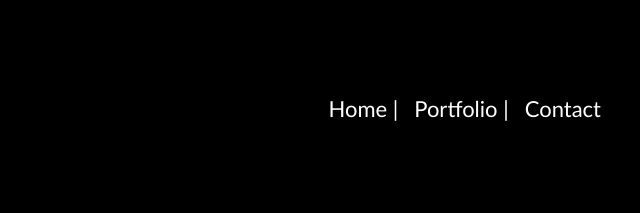
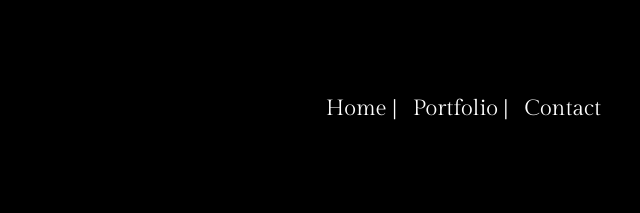
Before and after one commit to sawi4644/sawi4644.github.io, a plain HTML site: page index.html in a window 1280 px wide. Shown: the top 213 px of the page, 496-1136 px from the left. Drawn offline with nearby package versions, Linux system fonts and the light colour scheme; files that its build step writes are made by us from their sources.

Commit message:
adding font

```diff
--- a/Assets/css/style.css
+++ b/Assets/css/style.css
@@ -94,6 +94,7 @@ a {
   text-decoration: none;
   font-size: 22px;
   color: white;
+  font-family: "Gilda Display", serif;
 }
 
 button:hover,
--- a/index.html
+++ b/index.html
@@ -12,6 +12,10 @@
     integrity="sha384-9aIt2nRpC12Uk9gS9baDl411NQApFmC26EwAOH8WgZl5MYYxFfc+NcPb1dKGj7Sk" crossorigin="anonymous" />
   <!-- Index CSS Master file -->
   <link rel="stylesheet" href="Assets/css/style.css" />
+  <!--Google font- guilda display-->
+  <link rel="preconnect" href="https://fonts.googleapis.com">
+  <link rel="preconnect" href="https://fonts.gstatic.com" crossorigin>
+  <link href="https://fonts.googleapis.com/css2?family=Gilda+Display&display=swap" rel="stylesheet">
 
   <title>Welcome to my Page</title>
 </head>
```
Also changed, not shown: Assets/images/3moon.jpg (deleted), Assets/images/biglogo.png (deleted), Assets/images/brb.gif (deleted), Assets/images/contactpage.png (deleted), Assets/images/logo.gif (deleted), Assets/images/logo.png (deleted), Assets/images/logo2.gif (deleted), Assets/images/moon.jpg (deleted), Assets/images/paid.gif (deleted), 2 other files.
